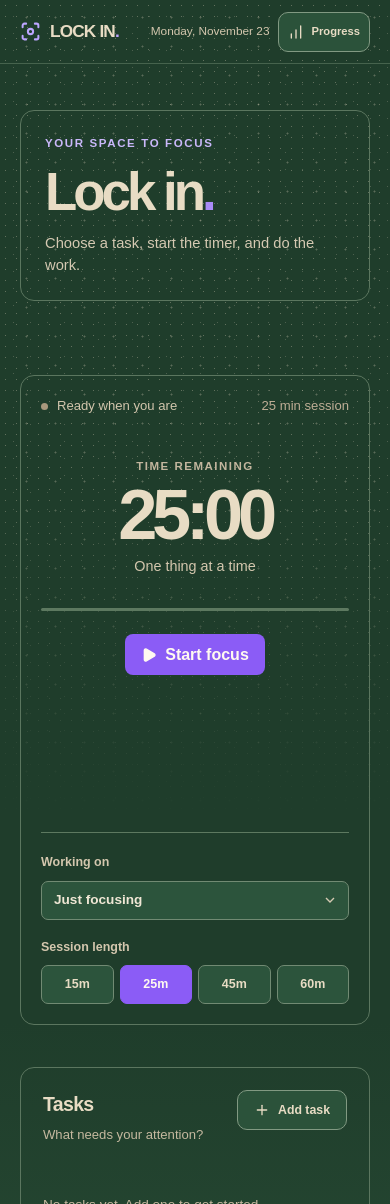
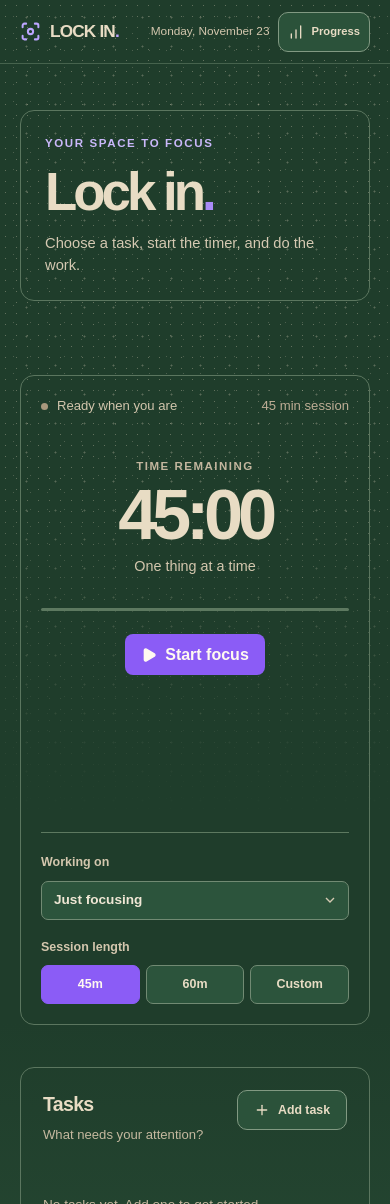
Before and after one commit to cmylog/lockin-app, a Next.js app: page / in a window 390 px wide. Shown: the top 1204 px of the page. Built offline with nearby package versions, Linux system fonts and the light colour scheme.

Commit message:
Update session length presets and add custom duration

```diff
--- a/src/app/globals.css
+++ b/src/app/globals.css
@@ -126,6 +126,8 @@ button:focus-visible, input:focus-visible, select:focus-visible { outline: 2px s
 .length-picker button { min-width: 49px; height: 39px; padding: 0 8px; border: 1px solid #718a73; border-radius: 7px; background: #2c543c; color: #e8dcc4; font-size: .78rem; font-weight: 600; }
 .length-picker button.selected { background: #8b5cf6; border-color: #8b5cf6; color: #fff9f0; }
 .length-picker button:disabled { opacity: .6; }
+.custom-length { display: flex; align-items: center; gap: 7px; margin-top: 9px; color: #d4c7ae; font-size: .78rem; }
+.custom-length input { width: 74px; height: 36px; padding: 0 9px; border: 1px solid #718a73; border-radius: 7px; background: #2c543c; color: #f0e7d5; }
 
 .daily-sections { min-width: 0; display: grid; grid-template-columns: 1fr; gap: 38px; }
 .daily-section { min-width: 0; padding: 22px; border: 1px solid #5b765f; border-radius: 14px; }
@@ -193,7 +195,7 @@ button:focus-visible, input:focus-visible, select:focus-visible { outline: 2px s
   .time-display { padding: 42px 0 30px; }
   .time-number { font-size: clamp(4.4rem, 16vw, 6.6rem); }
   .session-settings { grid-template-columns: 1fr; gap: 18px; }
-  .length-picker > div { display: grid; grid-template-columns: repeat(4, 1fr); }
+  .length-picker > div { display: grid; grid-template-columns: repeat(3, 1fr); }
   .length-picker button { width: 100%; }
   .focus-main { row-gap: 42px; }
   .daily-sections { grid-template-columns: 1fr; gap: 42px; }
--- a/src/components/focus-app.tsx
+++ b/src/components/focus-app.tsx
@@ -9,7 +9,7 @@ import { type AppData, type FocusState, emptyData, formatTime, habitStreak, loca
 
 type AddType = "task" | "habit";
 
-const lengths = [15, 25, 45, 60];
+const lengths = [45, 60];
 
 function newId() {
   return crypto.randomUUID();
@@ -20,7 +20,8 @@ export function FocusApp() {
   const [ready, setReady] = useState(false);
   const [now, setNow] = useState(Date.now());
   const [selectedTask, setSelectedTask] = useState("");
-  const [duration, setDuration] = useState(25);
+  const [duration, setDuration] = useState(45);
+  const [customLength, setCustomLength] = useState(false);
   const [addType, setAddType] = useState<AddType | null>(null);
   const [draft, setDraft] = useState("");
   const [page, setPage] = useState<"focus" | "progress">("focus");
@@ -198,7 +199,7 @@ export function FocusApp() {
         </div>
         <div className="session-settings">
           <label className="task-picker">Working on<select value={focus?.taskId ?? selectedTask} disabled={!!focus} onChange={event => setSelectedTask(event.target.value)}><option value="">Just focusing</option>{activeTasks.map(task => <option key={task.id} value={task.id}>{task.title}</option>)}</select></label>
-          <div className="length-picker"><span>Session length</span><div>{lengths.map(value => <button key={value} className={duration === value ? "selected" : ""} disabled={!!focus} onClick={() => setDuration(value)}>{value}m</button>)}</div></div>
+          <div className="length-picker"><span>Session length</span><div>{lengths.map(value => <button key={value} className={!customLength && duration === value ? "selected" : ""} disabled={!!focus} onClick={() => { setDuration(value); setCustomLength(false); }}>{value}m</button>)}<button className={customLength ? "selected" : ""} disabled={!!focus} onClick={() => { setCustomLength(true); setDuration(value => value === 45 || value === 60 ? 90 : value); }}>Custom</button></div>{customLength && <label className="custom-length"><input aria-label="Custom session length in minutes" type="number" min="1" max="240" step="1" value={duration} disabled={!!focus} onChange={event => setDuration(Math.max(1, Math.min(240, Number(event.target.value) || 1)))} /> min</label>}</div>
         </div>
       </section>
 
```
